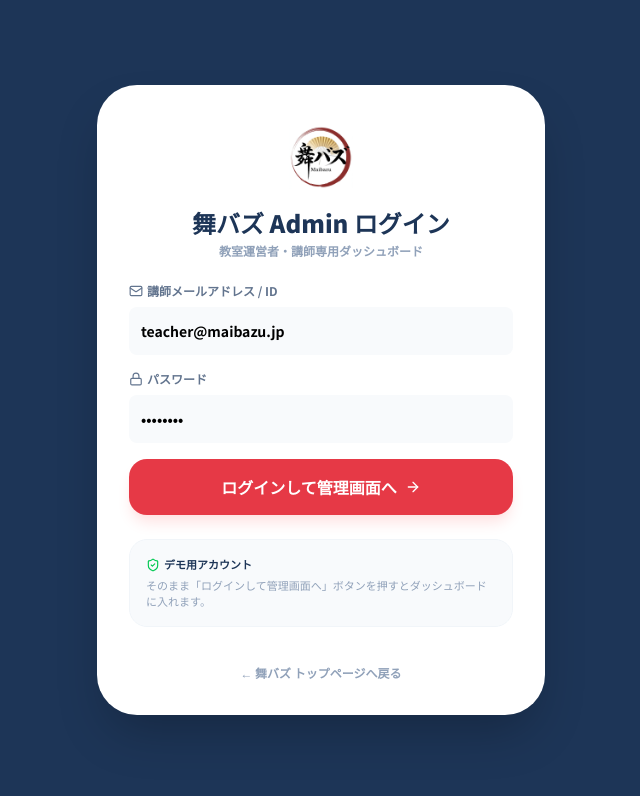
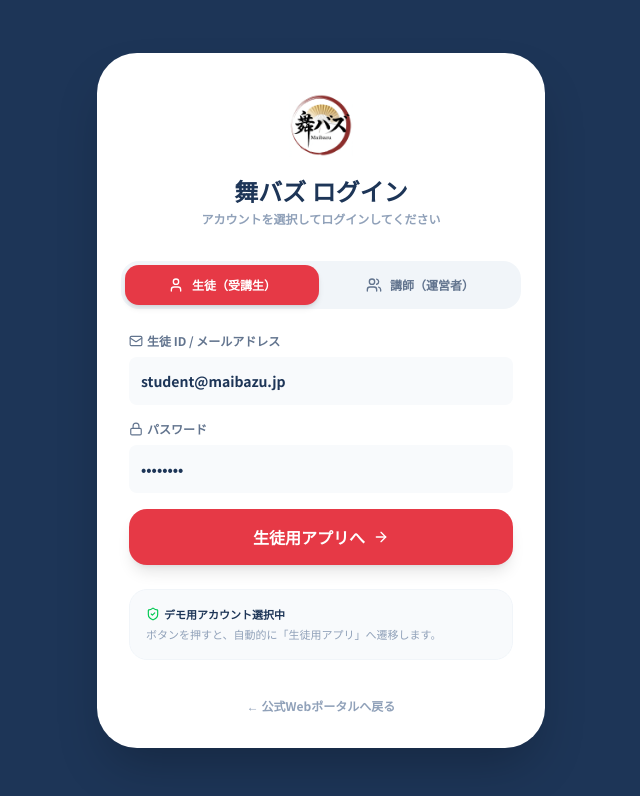
Before and after one commit to ivu115/maibazu-app, a Next.js app: page /login in a window 1280 px wide. Shown: the top 796 px of the page, without its empty margins (319-959 px from the left). Built offline with nearby package versions, Linux system fonts and the light colour scheme.

Commit message:
ログイン画面での役割振分、生徒アプリUIの独立化とWebポータルリンクの配置調整完了

```diff
--- a/src/app/login/page.tsx
+++ b/src/app/login/page.tsx
@@ -6,35 +6,74 @@
 import { Button } from "@/components/ui/button";
 import { Input } from "@/components/ui/input";
 import { Card, CardContent, CardHeader } from "@/components/ui/card";
-import { Lock, Mail, ArrowRight, ShieldCheck } from "lucide-react";
+import { Lock, Mail, ArrowRight, ShieldCheck, User, Users } from "lucide-react";
 
 export default function LoginPage() {
   const router = useRouter();
-  const [email, setEmail] = useState("teacher@maibazu.jp");
-  const [password, setPassword] = useState("12345678");
+  const [role, setRole] = useState<'student' | 'teacher'>('student'); // 'student' or 'teacher'
+  const [email, setEmail] = useState("student@maibazu.jp");
+  const [password, setPassword] = useState("••••••••");
 
+  // 役割切替
+  const handleRoleChange = (selectedRole: 'student' | 'teacher') => {
+    setRole(selectedRole);
+    if (selectedRole === 'student') {
+      setEmail("student@maibazu.jp");
+    } else {
+      setEmail("teacher@maibazu.jp");
+    }
+  };
+
+  // ログイン処理（振分）
   const handleLogin = (e: React.FormEvent) => {
     e.preventDefault();
-    router.push('/dashboard');
+    if (role === 'student') {
+      router.push('/student-app'); // 生徒用アプリへ
+    } else {
+      router.push('/dashboard'); // 先生用管理画面へ
+    }
   };
 
   return (
-    <div className="min-h-screen bg-[#1D3557] flex items-center justify-center p-4 font-sans">
-      <Card className="max-w-md w-full border-none shadow-2xl rounded-[2.5rem] bg-white overflow-hidden text-black">
-        <CardHeader className="pt-10 pb-6 text-center space-y-3">
+    <div className="min-h-screen bg-[#1D3557] flex items-center justify-center p-4 font-sans text-black">
+      <Card className="max-w-md w-full border-none shadow-2xl rounded-[2.5rem] bg-white overflow-hidden">
+        <CardHeader className="pt-10 pb-4 text-center space-y-3">
           <Link href="/" className="inline-block mx-auto">
             <img src="/logo.png" alt="舞バズ" className="w-16 h-16 object-contain mx-auto" />
           </Link>
           <div className="space-y-1">
-            <h1 className="text-2xl font-black text-[#1D3557]">舞バズ Admin ログイン</h1>
-            <p className="text-xs text-slate-400 font-bold">教室運営者・講師専用ダッシュボード</p>
+            <h1 className="text-2xl font-black text-[#1D3557]">舞バズ ログイン</h1>
+            <p className="text-xs text-slate-400 font-bold">アカウントを選択してログインしてください</p>
+          </div>
+
+          {/* 🎭 役割（ロール）選択タブ */}
+          <div className="grid grid-cols-2 p-1 bg-slate-100 rounded-2xl gap-1 mt-4">
+            <button
+              type="button"
+              onClick={() => handleRoleChange('student')}
+              className={`py-3 rounded-xl text-xs font-bold flex items-center justify-center gap-2 transition-all ${
+                role === 'student' ? 'bg-[#E63946] text-white shadow-md' : 'text-slate-500 hover:text-slate-800'
+              }`}
+            >
+              <User size={16} /> 生徒（受講生）
+            </button>
+            <button
+              type="button"
+              onClick={() => handleRoleChange('teacher')}
+              className={`py-3 rounded-xl text-xs font-bold flex items-center justify-center gap-2 transition-all ${
+                role === 'teacher' ? 'bg-[#1D3557] text-white shadow-md' : 'text-slate-500 hover:text-slate-800'
+              }`}
+            >
+              <Users size={16} /> 講師（運営者）
+            </button>
           </div>
         </CardHeader>
-        <CardContent className="p-8 pt-0 space-y-6">
+
+        <CardContent className="p-8 pt-2 space-y-6">
           <form onSubmit={handleLogin} className="space-y-4">
             <div className="space-y-2">
               <label className="text-xs font-bold text-slate-500 flex items-center gap-1">
-                <Mail size={14} /> 講師メールアドレス / ID
+                <Mail size={14} /> {role === 'student' ? '生徒 ID / メールアドレス' : '講師 ID / メールアドレス'}
               </label>
               <Input
                 type="email"
@@ -58,21 +97,26 @@
               />
             </div>
 
-            <Button type="submit" className="w-full bg-[#E63946] hover:bg-[#D62839] text-white py-7 rounded-2xl font-bold text-base gap-2 shadow-lg shadow-red-100 transition-all hover:scale-[1.02]">
-              ログインして管理画面へ <ArrowRight size={18} />
+            <Button
+              type="submit"
+              className={`w-full text-white py-7 rounded-2xl font-bold text-base gap-2 shadow-lg transition-all hover:scale-[1.02] ${
+                role === 'student' ? 'bg-[#E63946] hover:bg-[#D62839]' : 'bg-[#1D3557] hover:bg-[#2A4A7A]'
+              }`}
+            >
+              {role === 'student' ? '生徒用アプリへ' : '管理画面（Admin）へ'} <ArrowRight size={18} />
             </Button>
           </form>
 
           <div className="bg-slate-50 p-4 rounded-2xl text-[11px] text-slate-400 space-y-1 border border-slate-100">
             <p className="font-bold text-[#1D3557] flex items-center gap-1">
-              <ShieldCheck size={14} className="text-green-500"/> デモ用アカウント
+              <ShieldCheck size={14} className="text-green-500"/> デモ用アカウント選択中
             </p>
-            <p>そのまま「ログインして管理画面へ」ボタンを押すとダッシュボードに入れます。</p>
+            <p>ボタンを押すと、自動的に「{role === 'student' ? '生徒用アプリ' : '講師用ダッシュボード'}」へ遷移します。</p>
           </div>
 
           <div className="text-center pt-2">
             <Link href="/" className="text-xs text-slate-400 font-bold hover:text-[#E63946] transition-colors">
-              ← 舞バズ トップページへ戻る
+              ← 公式Webポータルへ戻る
             </Link>
           </div>
         </CardContent>
--- a/src/app/student-app/page.tsx
+++ b/src/app/student-app/page.tsx
@@ -4,14 +4,14 @@
 import Link from 'next/link';
 import {
   Home, BookOpen, Calendar as CalendarIcon, Music,
-  ChevronLeft, MapPin, Video, Play,
+  ChevronLeft, MapPin, Clock, Video, Play,
   CheckCircle2, Sparkles, MessageCircle, Send, ExternalLink,
-  ChevronRight, Heart, Users
+  ChevronRight, Heart, Users, Building2, Globe
 } from "lucide-react";
 import { Button } from "@/components/ui/button";
 import { Card, CardContent, CardHeader, CardTitle } from "@/components/ui/card";
 
-// ─── コラムデータ ───
+// コラムデータ
 const COLUMNS = [
   {
     id: 1,
@@ -42,7 +42,7 @@
   }
 ];
 
-// ─── 過去のお稽古帳データ ───
+// お稽古帳データ
 const INITIAL_JOURNALS = [
   {
     id: 1,
@@ -98,12 +98,9 @@
 
   return (
     <div className="min-h-screen bg-[#F8FAFC] text-black font-sans pb-24">
-      {/* 📱 ヘッダー */}
+      {/* 📱 アプリ専用ヘッダー（Webポータルへの戻りリンク削除） */}
       <header className="bg-[#1D3557] text-white p-4 sticky top-0 z-50 shadow-md">
         <div className="max-w-md mx-auto flex items-center justify-between">
-          <Link href="/" className="text-white/60 hover:text-white flex items-center text-xs font-bold">
-            <ChevronLeft size={16} /> ポータル
-          </Link>
           <div className="flex items-center gap-2">
             <img src="/logo.png" alt="logo" className="w-6 h-6 invert brightness-0" />
             <span className="font-black text-lg tracking-tighter">舞バズ Student</span>
@@ -116,7 +113,7 @@
 
       <main className="max-w-md mx-auto p-4 space-y-6">
 
-        {/* ─── A. コラム詳細 ─── */}
+        {/* A. コラム詳細画面 */}
         {selectedColumn ? (
           <div className="space-y-6">
             <Button variant="ghost" onClick={() => setSelectedColumn(null)} className="text-xs font-bold text-slate-500 p-0">
@@ -135,7 +132,7 @@
             </Card>
           </div>
         ) : selectedJournal ? (
-          /* ─── B. お稽古帳詳細 ─── */
+          /* B. お稽古帳詳細画面 */
           <div className="space-y-6">
             <Button variant="ghost" onClick={() => setSelectedJournal(null)} className="text-xs font-bold text-slate-500 p-0">
               <ChevronLeft size={16} /> お稽古帳一覧へ戻る
@@ -173,9 +170,9 @@
             </Card>
           </div>
         ) : (
-          /* ─── C. メインタブ ─── */
+          /* C. メインタブ表示 */
           <>
-            {/* 1. ホーム */}
+            {/* 1. ホームタブ */}
             {activeTab === 'home' && (
               <div className="space-y-6">
                 <div className="bg-white p-6 rounded-3xl shadow-sm border border-slate-100 flex items-center justify-between">
@@ -236,10 +233,17 @@
                     </a>
                   </div>
                 </Card>
+
+                {/* 👇 ホームタブの最下部にひっそり配置するWebポータルリンク */}
+                <div className="pt-6 border-t text-center space-y-2">
+                  <Link href="/" className="inline-flex items-center gap-1 text-slate-400 hover:text-[#1D3557] text-xs font-bold transition-colors">
+                     <Globe size={14} /> 舞バズ 公式Webポータルを見る
+                  </Link>
+                </div>
               </div>
             )}
 
-            {/* 2. コラム */}
+            {/* 2. コラムタブ */}
             {activeTab === 'media' && (
               <div className="space-y-6">
                 <h2 className="text-lg font-bold text-[#1D3557]">コラム ＆ 解説動画</h2>
@@ -286,7 +290,7 @@
               </div>
             )}
 
-            {/* 3. カレンダー */}
+            {/* 3. カレンダータブ */}
             {activeTab === 'calendar' && (
               <div className="space-y-6">
                 <h2 className="text-lg font-bold text-[#1D3557]">お稽古カレンダー</h2>
@@ -330,7 +334,7 @@
               </div>
             )}
 
-            {/* 4. お稽古帳 */}
+            {/* 4. お稽古帳タブ */}
             {activeTab === 'journal' && (
               <div className="space-y-6">
                 <h2 className="text-lg font-bold text-[#1D3557]">マイお稽古帳</h2>
```
